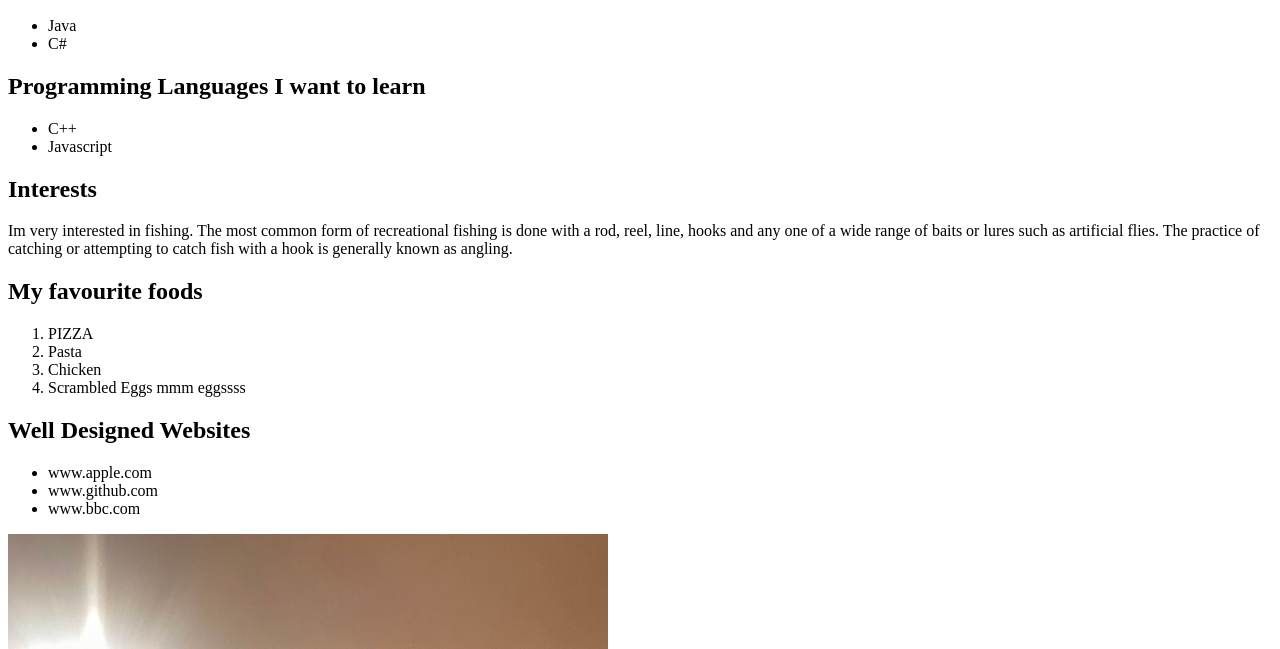
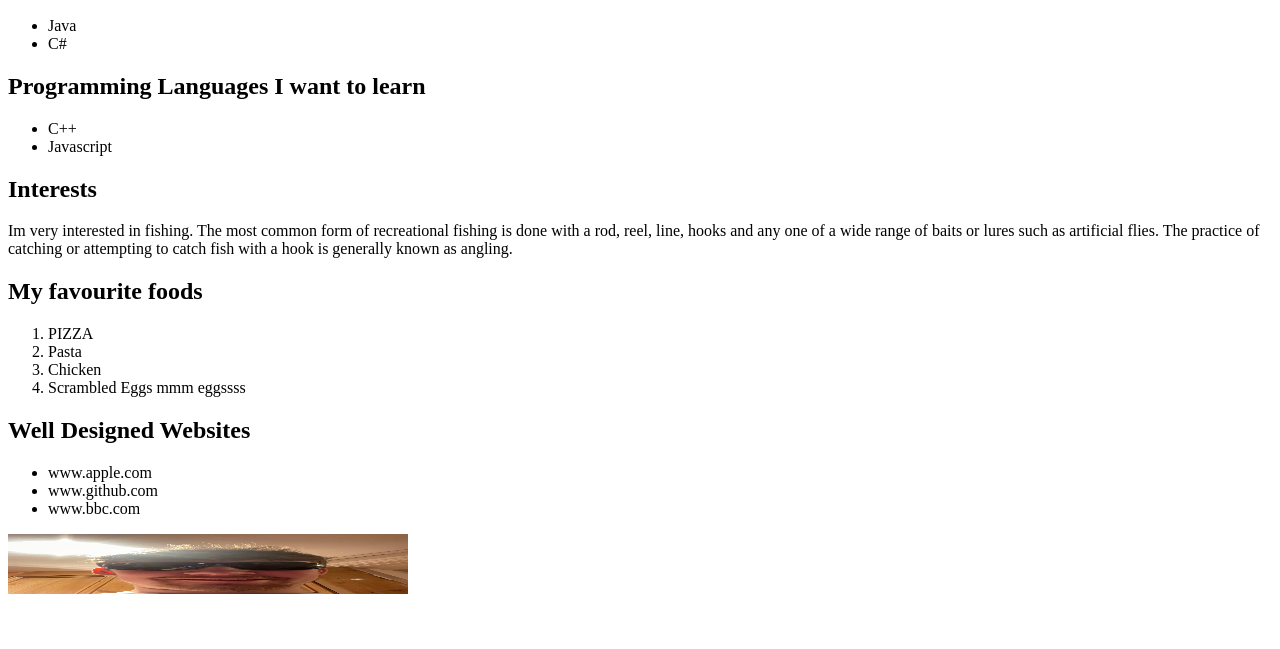
Before and after one commit to CadfanWilliams/CadfanWilliams.github.io, a plain HTML site: page index.html in a window 1280 px wide. Shown: the part 110-759 px from the top of the page. Drawn offline with Linux system fonts and the light colour scheme.

Commit message:
Adjusting image size

```diff
--- a/index.html
+++ b/index.html
@@ -42,7 +42,7 @@
             </ul>
         </section>
         <section>
-            <img src="img.jpg" alt="A picture of me, John Williams wearing sunglasses" width="600" height="900" >
+            <img src="img.jpg" alt="A picture of me, John Williams wearing sunglasses" width="400" height="60" >
         </section>
     </body>
 </html>
```
